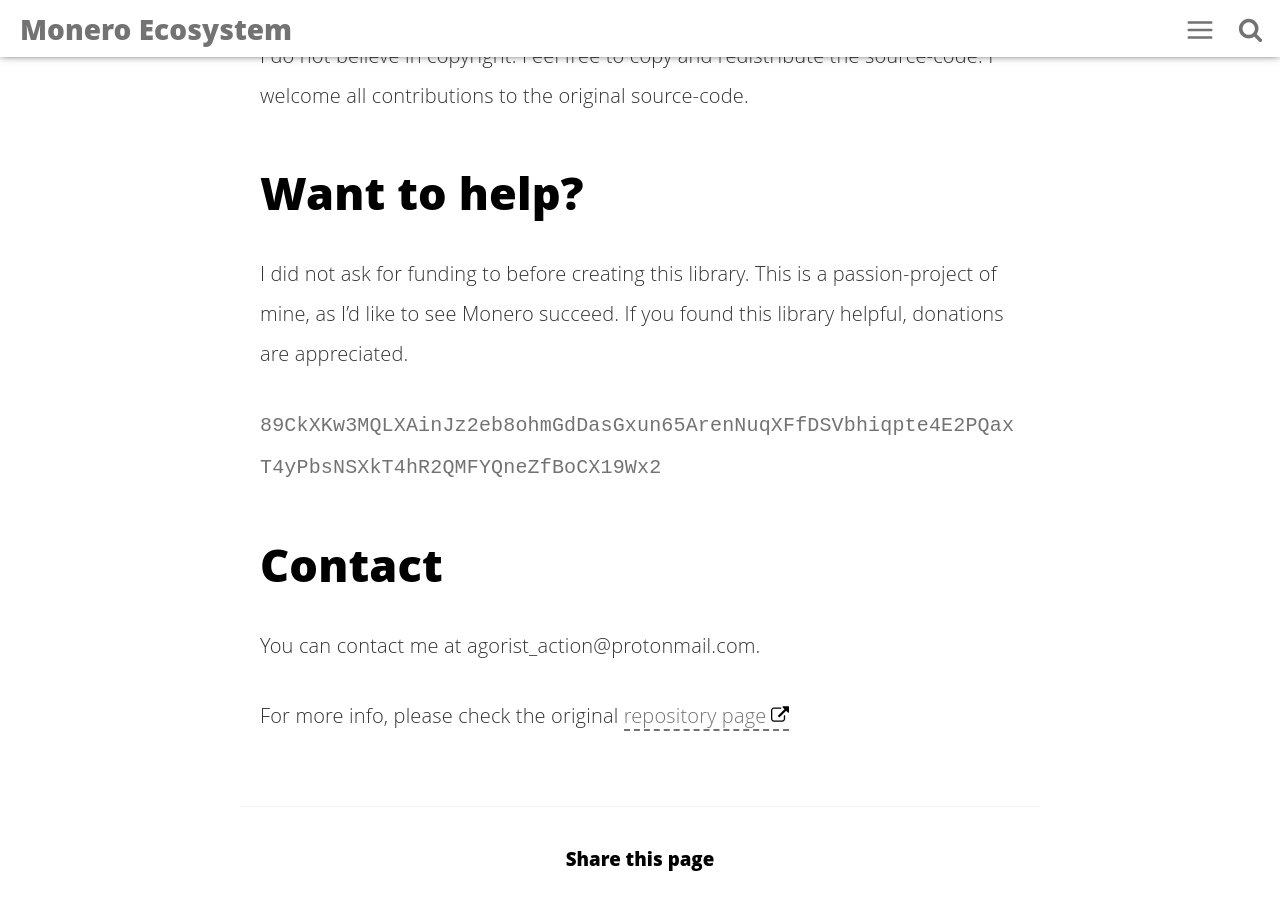
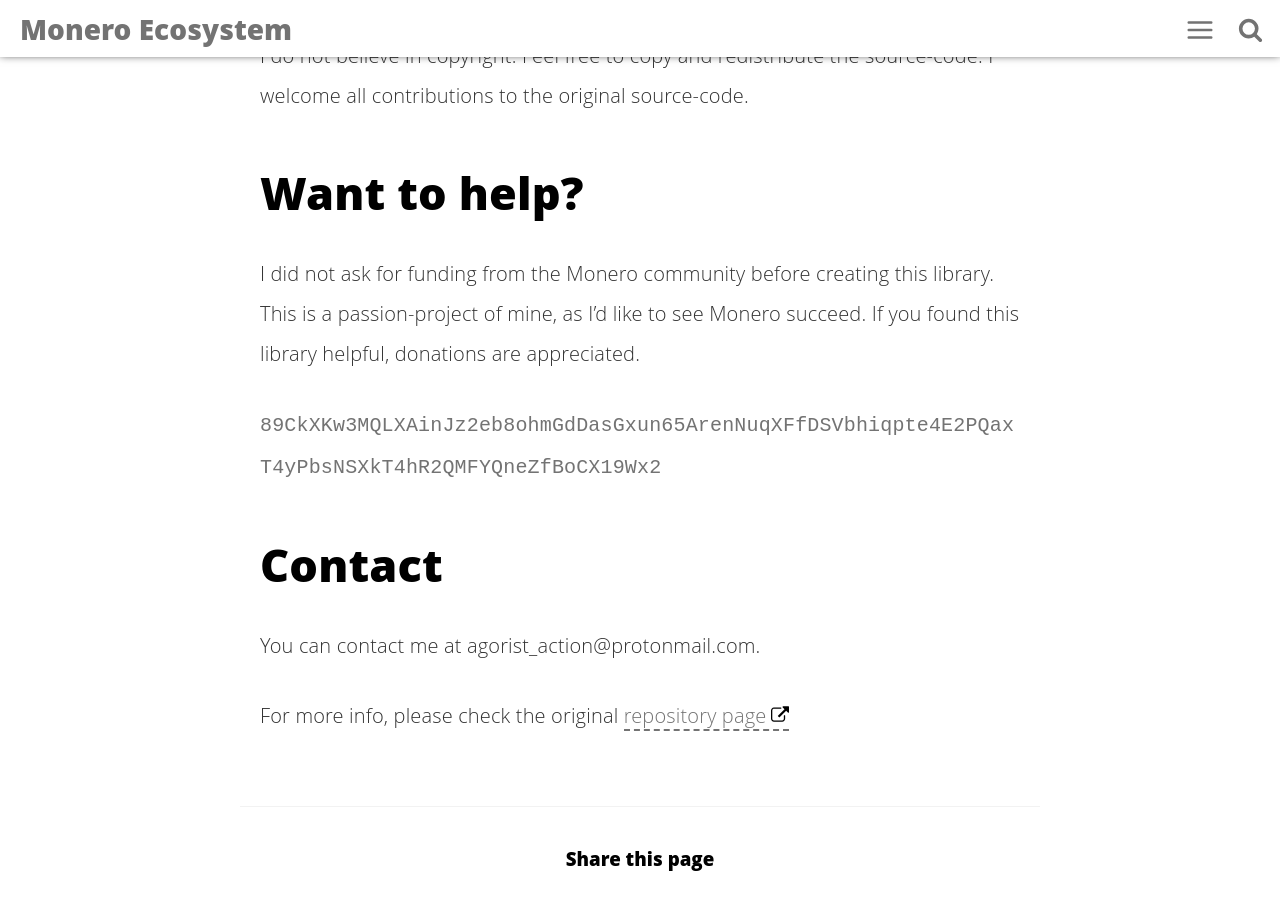
Before and after one commit to monero-ecosystem/monero-ecosystem.github.io, a Jekyll site: the page built from _posts/2021-01-06-monero-csharp.md, in a window 1280 px wide and 900 px high, scrolled down 818 px. Built offline with Jekyll 4.4.1, drawn with Linux system fonts in a browser that asks for light colours; our own code applies the rules of GitHub Pages for plain Markdown files.

Commit message:
Change Want To Help Wording

```diff
--- a/_posts/2021-01-06-monero-csharp.md
+++ b/_posts/2021-01-06-monero-csharp.md
@@ -37,7 +37,7 @@ I welcome all contributions to the original source-code.
 Want to help?
 =============
 
-I did not ask for funding to before creating this library. This is a passion-project of mine, as I'd like to see Monero succeed.
+I did not ask for funding from the Monero community before creating this library. This is a passion-project of mine, as I'd like to see Monero succeed.
 If you found this library helpful, donations are appreciated.
 
 ``89CkXKw3MQLXAinJz2eb8ohmGdDasGxun65ArenNuqXFfDSVbhiqpte4E2PQaxT4yPbsNSXkT4hR2QMFYQneZfBoCX19Wx2``
```
